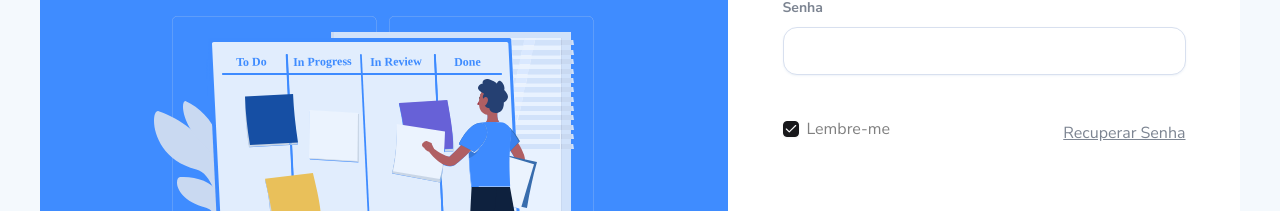
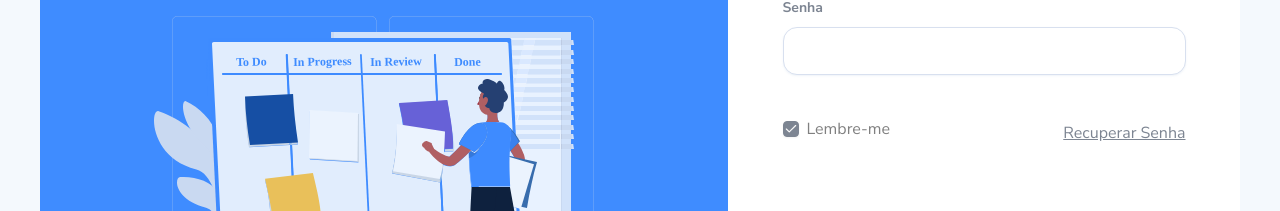
Before and after one commit to ArthurGosi2024/workplace, a Next.js app: page / in a window 1280 px wide. Both pictures are taken after a click on the checkbox 790 px from the left and 469 px from the top of the page. Shown: the part 341-552 px from the top of the page. Built offline with nearby package versions, Linux system fonts and the light colour scheme; some icons are missing.

Commit message:
add: adding the shadcn checkbox

```diff
--- /dev/null
+++ b/src/components/ui/checkbox.tsx
@@ -0,0 +1,32 @@
+"use client"
+
+import * as React from "react"
+import * as CheckboxPrimitive from "@radix-ui/react-checkbox"
+import { CheckIcon } from "lucide-react"
+
+import { cn } from "@/lib/utils"
+
+function Checkbox({
+  className,
+  ...props
+}: React.ComponentProps<typeof CheckboxPrimitive.Root>) {
+  return (
+    <CheckboxPrimitive.Root
+      data-slot="checkbox"
+      className={cn(
+        "peer border-input data-[state=checked]:bg-[#7d8592] cursor-pointer data-[state=checked]:text-primary-foreground data-[state=checked]:border-[#7d8592] focus-visible:border-ring focus-visible:ring-ring/50 aria-invalid:ring-destructive/20 dark:aria-invalid:ring-destructive/40 aria-invalid:border-destructive size-4 shrink-0 rounded-[4px] border shadow-xs transition-shadow outline-none focus-visible:ring-[3px] disabled:cursor-not-allowed disabled:opacity-50",
+        className
+      )}
+      {...props}
+    >
+      <CheckboxPrimitive.Indicator
+        data-slot="checkbox-indicator"
+        className="flex items-center justify-center text-current transition-none"
+      >
+        <CheckIcon className="size-3.5" />
+      </CheckboxPrimitive.Indicator>
+    </CheckboxPrimitive.Root>
+  )
+}
+
+export { Checkbox }
```
